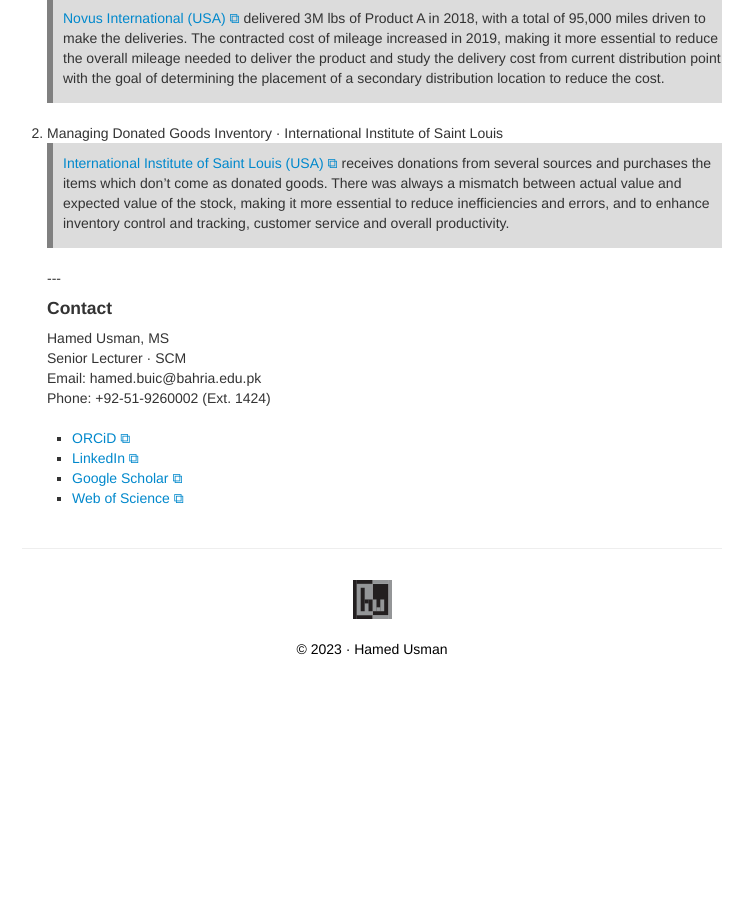
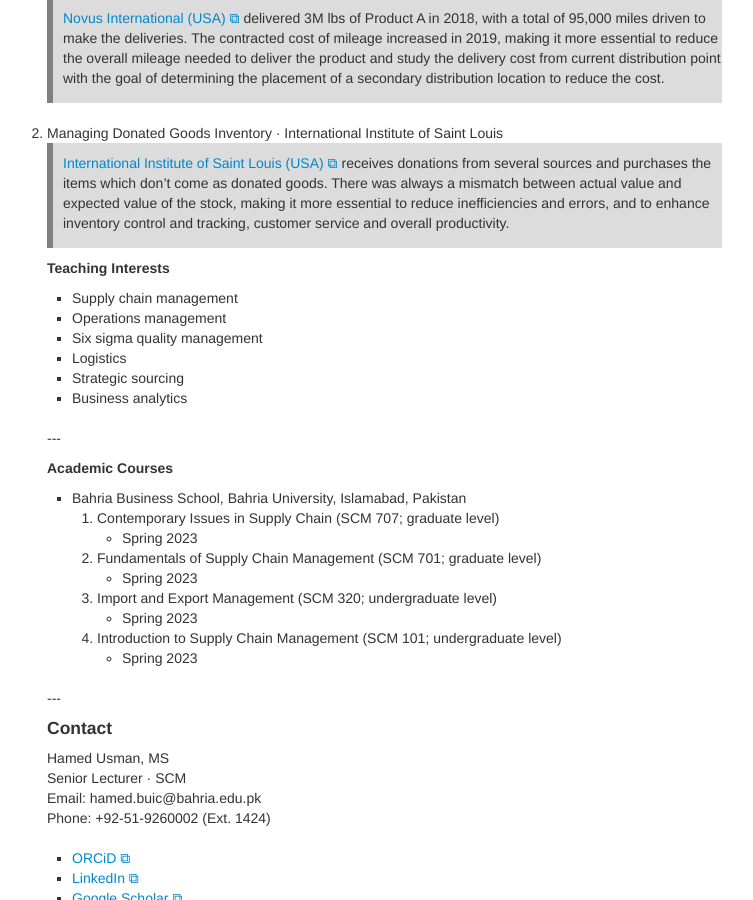
Before and after one commit to hamedusman/hamedusman.github.io, a Jekyll site: the page built from index.md, in a window 1280 px wide and 900 px high, scrolled down 1195 px. Shown: the whole window, without its empty margins (268-1021 px from the left). Built offline with Jekyll 4.4.1, drawn with Linux system fonts in a browser that asks for light colours; before the commit the page ends 1854 px from its top, so only the background shows below that.

Commit message:
Update index.md

```diff
--- a/index.md
+++ b/index.md
@@ -73,6 +73,37 @@
 <li>Managing Donated Goods Inventory · International Institute of Saint Louis</li>
 <div class="summary"><p><a href="https://www.iistl.org" target="_blank" rel="noopener noreferrer">International Institute of Saint Louis (USA) &#x29c9;</a> receives donations from several sources and purchases the items which don’t come as donated goods. There was always a mismatch between actual value and expected value of the stock, making it more essential to reduce inefficiencies and errors, and to enhance inventory control and tracking, customer service and overall productivity.</p></div>
 
+
+<h5>Teaching Interests</h5>
+<ul>
+<li>Supply chain management</li>
+<li>Operations management</li>
+<li>Six sigma quality management</li>
+<li>Logistics</li>
+<li>Strategic sourcing</li>
+<li>Business analytics</li>
+</ul>
+
+
+<br/>
+
+---
+
+<h5>Academic Courses</h5>
+<ul><li>Bahria Business School, Bahria University, Islamabad, Pakistan</li>
+<ol>
+<li>Contemporary Issues in Supply Chain (SCM 707; graduate level)</li>
+    <ul style="list-style-type:circle;"><li>Spring 2023</li></ul>
+<li>Fundamentals of Supply Chain Management (SCM 701; graduate level)</li>
+    <ul style="list-style-type:circle;"><li>Spring 2023</li></ul>
+<li>Import and Export Management (SCM 320; undergraduate level)</li>
+    <ul style="list-style-type:circle;"><li>Spring 2023</li></ul>
+<li>Introduction to Supply Chain Management (SCM 101; undergraduate level)</li>
+    <ul style="list-style-type:circle;"><li>Spring 2023</li></ul>
+</ol>
+</ul>
+
+
 <br/>
 
 ---
```
